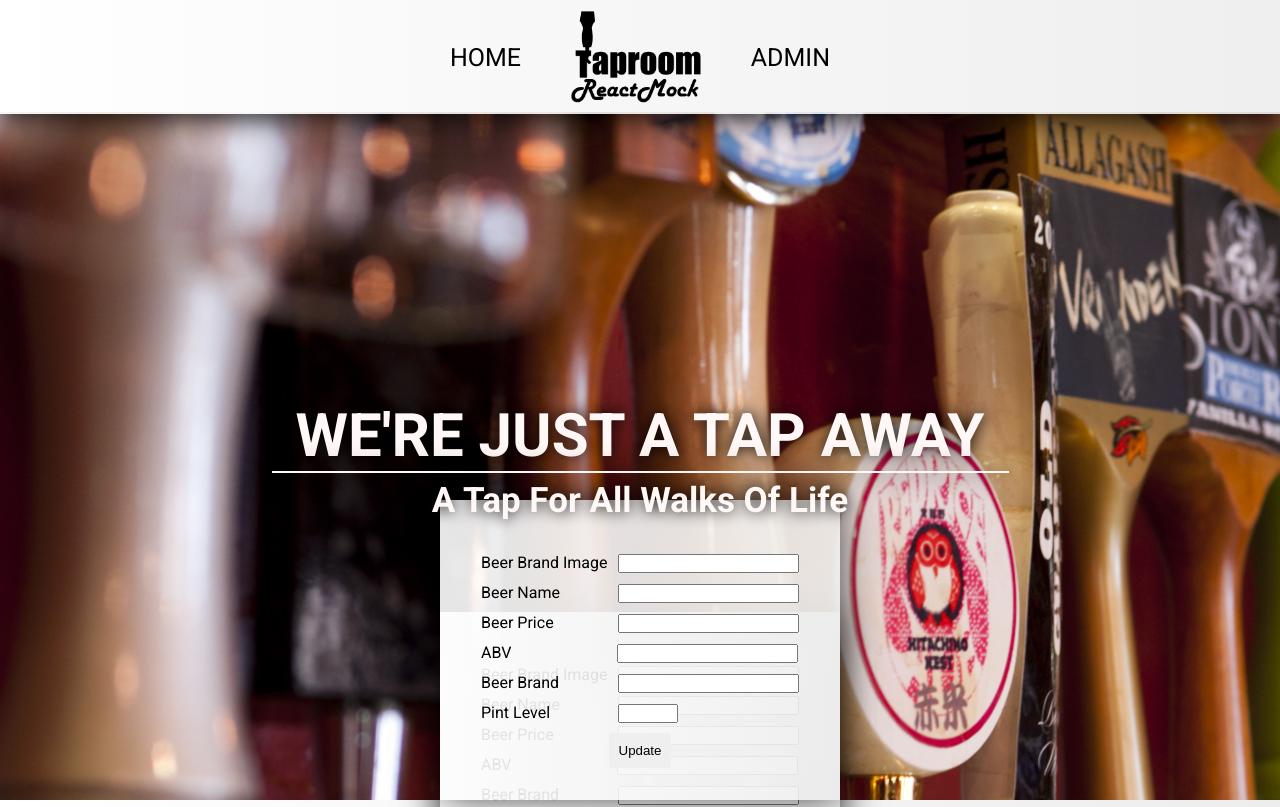
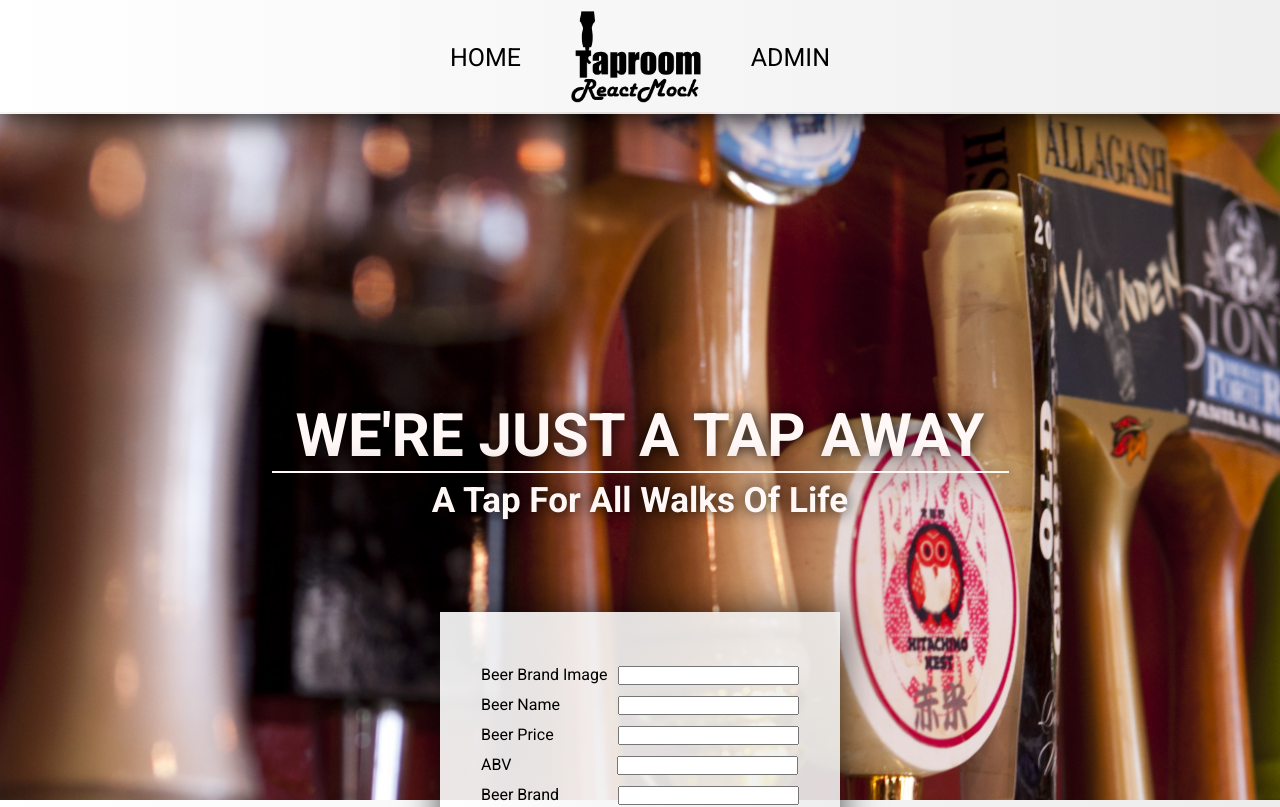
Before and after one commit to hassan-a-alkhalifah/taproom-react-mock, a React app: page / in a window 1280 px wide. Shown: the top 807 px of the page. Built offline with nearby package versions, Linux system fonts and the light colour scheme.

Commit message:
remove tapEditPopUpModal component import and selector tag

```diff
--- a/src/components/App.jsx
+++ b/src/components/App.jsx
@@ -4,7 +4,6 @@
 import KegsList from './KegsList';
 import Admin from './Admin';
 import Footer from './Footer';
-import TapEditPopUpModal from './TapEditPopUpModal';
 import { v4 } from 'uuid';
 
 class App extends React.Component {
@@ -47,7 +46,6 @@
             }
           />
         </Switch>
-        <TapEditPopUpModal/>
         <Footer/>
       </div>
     );
```
